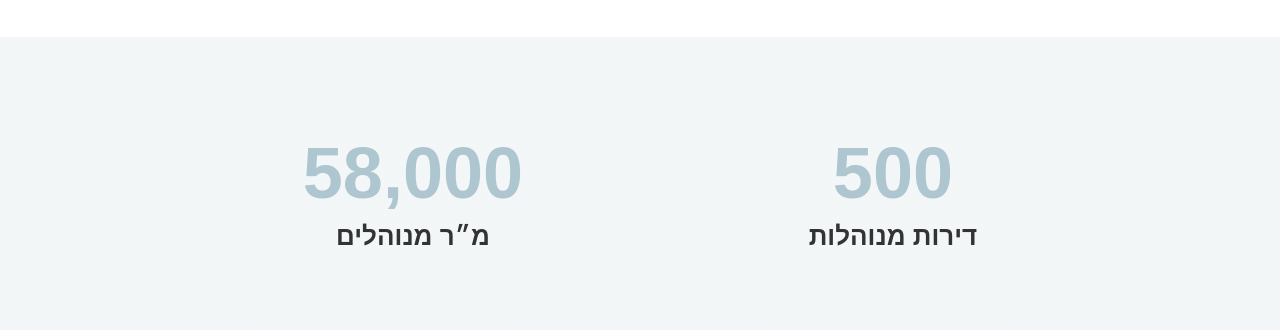
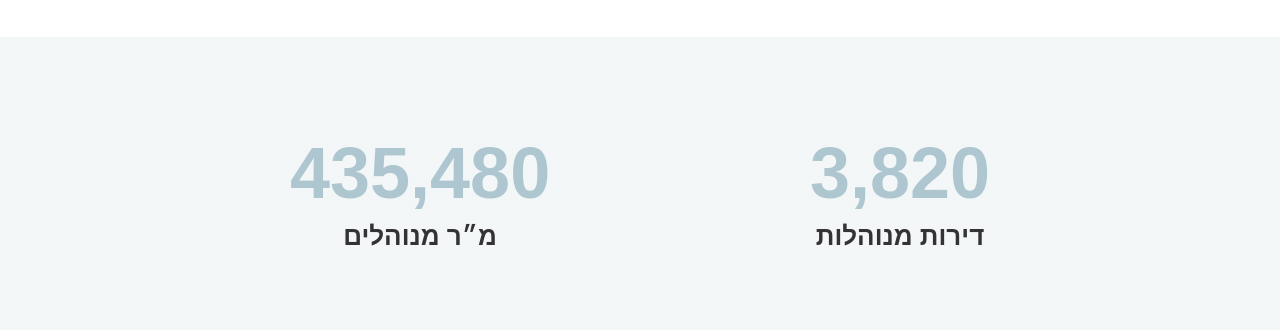
Before and after one commit to Rippleaitech/klem-website, a plain HTML site: page index.html in a window 1280 px wide. Shown: the part 2620-2950 px from the top of the page. Drawn offline with Linux system fonts and the light colour scheme.

Commit message:
update website

```diff
--- a/index.html
+++ b/index.html
@@ -157,12 +157,12 @@
     <div class="stats-container">
 
         <div class="stat-item">
-            <div class="stat-number" data-target="500">0</div>
+            <div class="stat-number" data-target="3820">0</div>
             <div class="stat-label">דירות מנוהלות</div>
         </div>
 
         <div class="stat-item">
-            <div class="stat-number" data-target="58000">0</div>
+            <div class="stat-number" data-target="435480">0</div>
             <div class="stat-label">מ״ר מנוהלים</div>
         </div>
 
```
